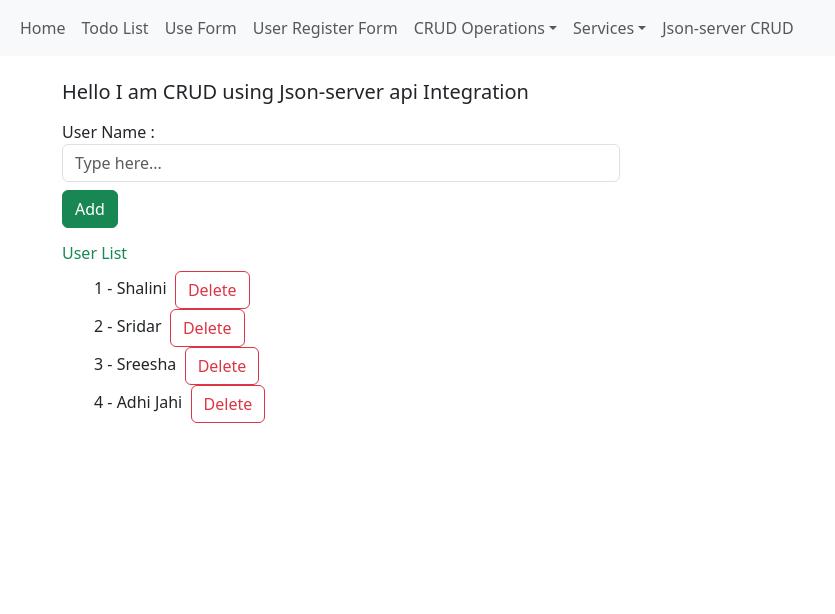
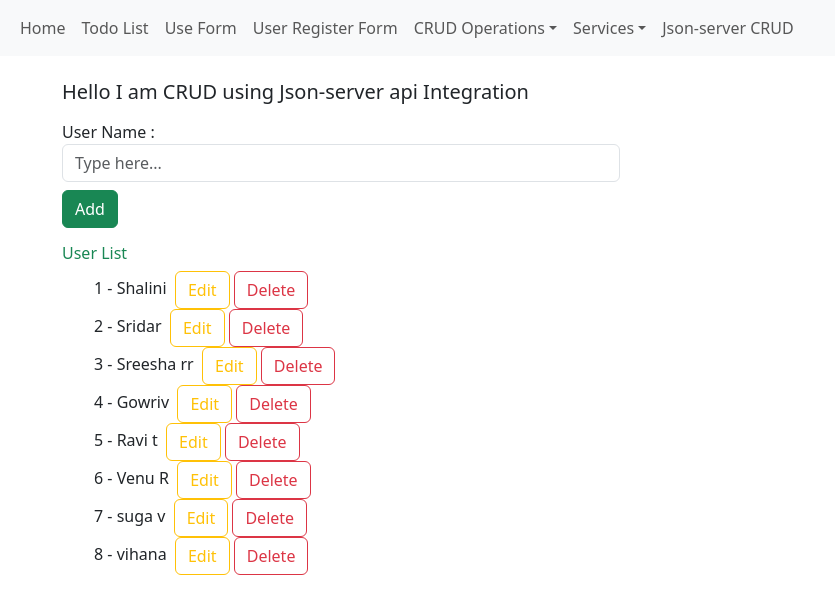
Before and after one commit to Shalini2517/ReactJs-Practice, a React (Vite) app: page /jsonApiCrud in a window 1280 px wide. Shown: the top 614 px of the page, without its empty margins (0-835 px from the left). Built offline with nearby package versions, Linux system fonts and the light colour scheme; data requests are answered from the project's data file.

Commit message:
update flow completed

```diff
--- a/db.json
+++ b/db.json
@@ -1,20 +1,36 @@
 {
   "users": [
     {
-      "id": "0965",
-      "name": "Shalini"
+      "name": "Shalini",
+      "id": "0965"
     },
     {
       "id": "de4d",
       "name": "Sridar"
     },
     {
-      "id": "8b00",
-      "name": "Sreesha"
+      "name": "Sreesha rr",
+      "id": "8b00"
     },
     {
-      "id": "60c1",
-      "name": "Adhi Jahi"
+      "name": "Gowriv ",
+      "id": "feb0"
+    },
+    {
+      "name": "Ravi t",
+      "id": "5f35"
+    },
+    {
+      "name": "Venu R",
+      "id": "c13c"
+    },
+    {
+      "name": "suga v",
+      "id": "e317"
+    },
+    {
+      "id": "cbfe",
+      "name": "vihana"
     }
   ]
 }
--- a/src/jsonCrud/jsonApiCrud.jsx
+++ b/src/jsonCrud/jsonApiCrud.jsx
@@ -1,6 +1,7 @@
 import axios from "axios";
 import { useState, useEffect } from "react";
 export const JsonApiCrud = () => {
+  const [editId, setEditId] = useState(null);
   const [formData, setFormData] = useState("");
   const [users, setUsers] = useState([]);
   const [loading, setLoading] = useState(true);
@@ -31,8 +32,24 @@ export const JsonApiCrud = () => {
       const newUser = { name: formData };
       const response = await axios.post(apiUrl, newUser);
       console.log(response);
+      setUsers([...users, response.data]);
+    } catch (error) {
+      console.error("Error : " + error);
+      setCatchErr("Error : " + error);
+    } finally {
+      setLoading(false);
+    }
+  };
 
-      setUsers([...users, response.data]);
+  const axiosPut = async () => {
+    try {
+      const updateUser = { name: formData };
+      const response = await axios.put(`${apiUrl}/${editId}`, updateUser);
+      console.log(response);
+      const afterUpdateUsers = users.map((user) =>
+        user.id === editId ? response.data : user
+      );
+      setUsers(afterUpdateUsers);
     } catch (error) {
       console.error("Error : " + error);
       setCatchErr("Error : " + error);
@@ -47,13 +64,14 @@ export const JsonApiCrud = () => {
       alert("Username required!");
     } else {
       setLoading(true);
-      axiosPost();
+      editId ? axiosPut() : axiosPost();
       formReset();
     }
   };
 
   const formReset = () => {
     setFormData("");
+    setEditId(null);
   };
 
   const deleteUser = async (userId) => {
@@ -67,6 +85,11 @@ export const JsonApiCrud = () => {
     } finally {
       setLoading(false);
     }
+  };
+
+  const editUser = (userId) => {
+    setEditId(userId);
+    setFormData(users.find((user) => user.id === userId).name);
   };
 
   return (
@@ -87,7 +110,19 @@ export const JsonApiCrud = () => {
             onChange={(e) => setFormData(e.target.value)}
           />
         </div>
-        <button className="btn btn-success mt-2">Add</button>
+        {editId == null ? (
+          <button className="btn btn-success mt-2">Add</button>
+        ) : (
+          <>
+            <button className="btn btn-outline-info  mt-2">Update</button>
+            <button
+              className="btn btn-outline-secondary  mt-2"
+              onClick={formReset}
+            >
+              Cancel
+            </button>
+          </>
+        )}
       </form>
 
       {loading ? (
@@ -102,6 +137,13 @@ export const JsonApiCrud = () => {
                 {users.map((user, index) => (
                   <li key={user.id} className="userLi">
                     {index + 1} - {user.name} &nbsp;
+                    <button
+                      className="btn btn-outline-warning"
+                      onClick={() => editUser(user.id)}
+                    >
+                      Edit
+                    </button>
+                    &nbsp;
                     <button
                       className="btn btn-outline-danger"
                       onClick={() => {
```
